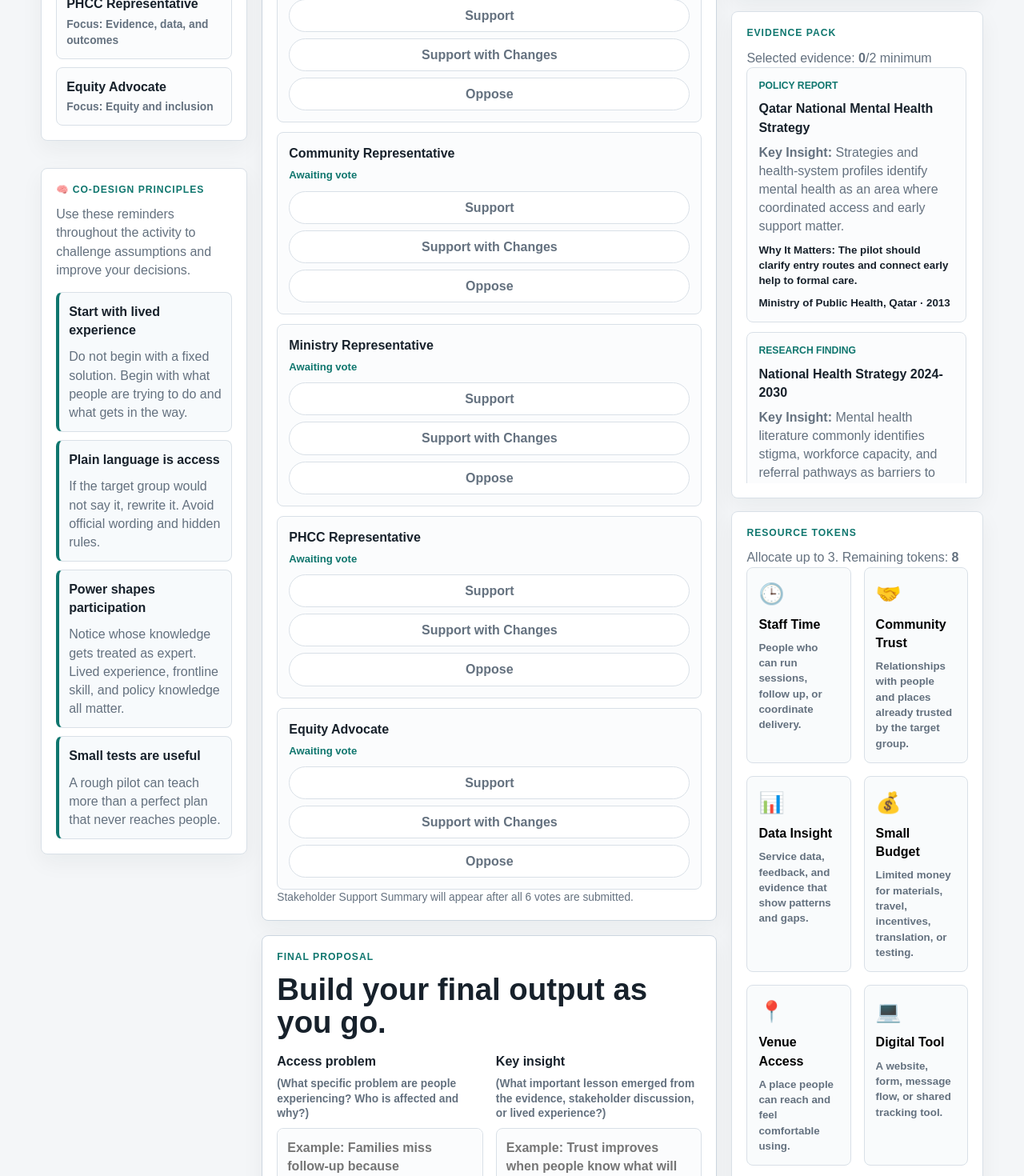
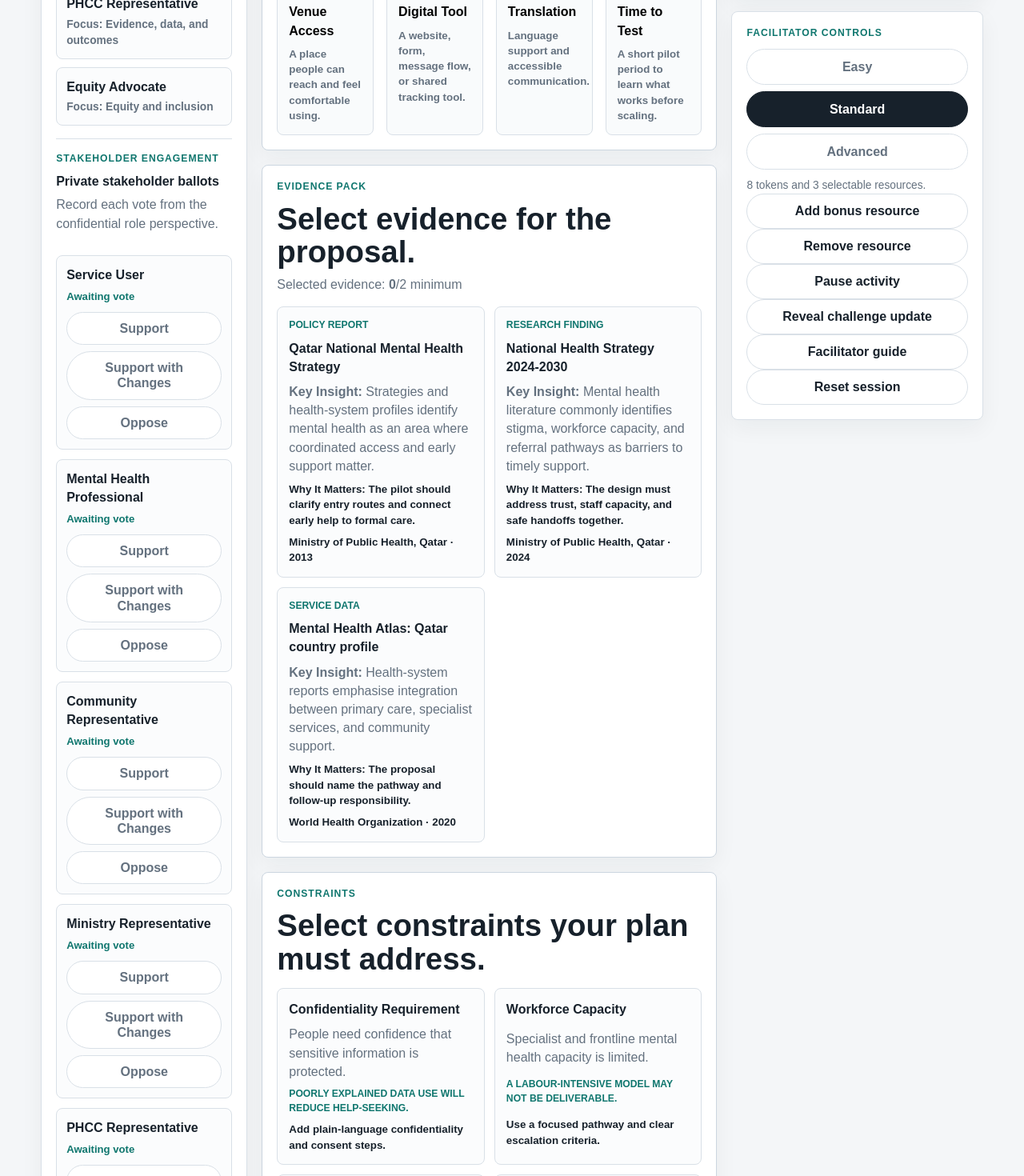
Before and after one commit to mehreenayubian87-code/policyquest, a Next.js app: page /workspace in a window 1280 px wide. Shown: the part 1560-3030 px from the top of the page at 80% size. Built offline with nearby package versions, Linux system fonts and the light colour scheme.

Commit message:
layout changes

```diff
--- a/app/globals.css
+++ b/app/globals.css
@@ -2018,6 +2018,14 @@ textarea:focus {
   margin-top: 14px;
 }
 
+.stakeholderVotingArea {
+  border-top: 1px solid var(--line);
+  display: grid;
+  gap: 12px;
+  margin-top: 16px;
+  padding-top: 16px;
+}
+
 .stakeholderFocusList article {
   background: #fbfcfd;
   border: 1px solid var(--line);
@@ -2031,6 +2039,22 @@ textarea:focus {
   color: var(--muted);
   font-size: 0.86rem;
   font-weight: 700;
+}
+
+.compactVoteGrid {
+  grid-template-columns: 1fr;
+}
+
+.compactVoteGrid .voteCard {
+  padding: 12px;
+}
+
+.compactVoteGrid .voteButtons {
+  grid-template-columns: 1fr;
+}
+
+.compactVoteSummary {
+  grid-template-columns: repeat(2, minmax(0, 1fr));
 }
 
 .guidanceCard {
@@ -2123,6 +2147,15 @@ textarea:focus {
   grid-template-columns: repeat(2, minmax(0, 1fr));
 }
 
+.centerResourceGrid {
+  grid-template-columns: repeat(4, minmax(0, 1fr));
+}
+
+.centerEvidenceGrid,
+.centerConstraintGrid {
+  grid-template-columns: repeat(2, minmax(0, 1fr));
+}
+
 .resourceToken {
   justify-items: start;
   min-height: 132px;
@@ -2208,6 +2241,12 @@ textarea:focus {
   }
 
   .activityGridV2 {
+    grid-template-columns: repeat(2, minmax(0, 1fr));
+  }
+
+  .centerResourceGrid,
+  .centerEvidenceGrid,
+  .centerConstraintGrid {
     grid-template-columns: repeat(2, minmax(0, 1fr));
   }
 }
@@ -2542,6 +2581,13 @@ textarea:focus {
     grid-template-columns: 1fr;
   }
 
+  .centerResourceGrid,
+  .centerEvidenceGrid,
+  .centerConstraintGrid,
+  .activityGridV2 {
+    grid-template-columns: 1fr;
+  }
+
   .siteFooter {
     align-items: flex-start;
     flex-direction: column;
--- a/app/workspace/WorkspaceClient.tsx
+++ b/app/workspace/WorkspaceClient.tsx
@@ -694,6 +694,53 @@ export default function WorkspaceClient({ issueId, contextId }: { issueId: strin
                 </article>
               ))}
             </div>
+            <div className="stakeholderVotingArea">
+              <div className="sectionHead compact">
+                <p className="eyebrow">Stakeholder engagement</p>
+                <h3>Private stakeholder ballots</h3>
+                <p className="ruleText">
+                  Record each vote from the confidential role perspective.
+                </p>
+              </div>
+              <div className="voteGrid compactVoteGrid">
+                {issuePack.stakeholders.map((stakeholder) => (
+                  <div className="voteCard" key={stakeholder.title}>
+                    <strong>{stakeholder.title}</strong>
+                    <span className="privateVoteStatus">
+                      {state.stakeholderVotes[stakeholder.title] ? "Vote submitted" : "Awaiting vote"}
+                    </span>
+                    <div className="voteButtons">
+                      {[
+                        ["support", "Support"],
+                        ["changes", "Support with Changes"],
+                        ["oppose", "Oppose"]
+                      ].map(([value, label]) => (
+                        <button
+                          className={state.stakeholderVotes[stakeholder.title] === value ? "filter active" : "filter"}
+                          key={value}
+                          onClick={() => updateStakeholderVote(stakeholder.title, value as WorkspaceState["stakeholderVotes"][string])}
+                        >
+                          {label}
+                        </button>
+                      ))}
+                    </div>
+                  </div>
+                ))}
+              </div>
+              {castVotes === issuePack.stakeholders.length ? (
+                <div className="voteSummary compactVoteSummary">
+                  <div><strong>{supportCount}</strong><span>Support</span></div>
+                  <div><strong>{changesCount}</strong><span>Changes</span></div>
+                  <div><strong>{opposeCount}</strong><span>Oppose</span></div>
+                  <div><strong>{approvalPercentage}%</strong><span>Approval</span></div>
+                </div>
+              ) : (
+                <p className="mutedText">Summary appears after all {issuePack.stakeholders.length} votes are submitted.</p>
+              )}
+              {castVotes === issuePack.stakeholders.length && approvalPercentage < 70 ? (
+                <p className="warningText">Revise proposal before implementation.</p>
+              ) : null}
+            </div>
           </section>
 
           <section className="railBlock wisdomSection">
@@ -753,50 +800,71 @@ export default function WorkspaceClient({ issueId, contextId }: { issueId: strin
 
           <section className="contentBlock">
             <div className="sectionHead compact">
-              <p className="eyebrow">Stakeholder engagement</p>
-              <h2>Private stakeholder ballots.</h2>
+              <p className="eyebrow">Resource Tokens</p>
+              <h2>Allocate limited resources.</h2>
               <p className="ruleText">
-                Each stakeholder votes from their confidential role perspective. The facilitator records ballots here.
+                Allocate up to {resourceLimit}. Remaining tokens: <strong>{remainingTokens}</strong>
               </p>
             </div>
-            <div className="voteGrid">
-              {issuePack.stakeholders.map((stakeholder) => (
-                <div className="voteCard" key={stakeholder.title}>
-                  <strong>{stakeholder.title}</strong>
-                  <span className="privateVoteStatus">
-                    {state.stakeholderVotes[stakeholder.title] ? "Vote submitted" : "Awaiting vote"}
-                  </span>
-                  <div className="voteButtons">
-                    {[
-                      ["support", "Support"],
-                      ["changes", "Support with Changes"],
-                      ["oppose", "Oppose"]
-                    ].map(([value, label]) => (
+            <div className="tokenGrid resourceTokenGrid centerResourceGrid">
+              {resourceTokens.map((token) => (
                 <button
-                        className={state.stakeholderVotes[stakeholder.title] === value ? "filter active" : "filter"}
-                        key={value}
-                        onClick={() => updateStakeholderVote(stakeholder.title, value as WorkspaceState["stakeholderVotes"][string])}
+                  className={state.selectedTokens.includes(token.id) ? "token active resourceToken" : "token resourceToken"}
+                  disabled={!state.selectedTokens.includes(token.id) && state.selectedTokens.length >= resourceLimit}
+                  key={token.id}
+                  onClick={() => toggleToken(token.id)}
                 >
-                        {label}
+                  <span>{resourceIcons[token.id] ?? "•"}</span>
+                  <strong>{token.name}</strong>
+                  <small>{token.description}</small>
                 </button>
               ))}
             </div>
+          </section>
+
+          <section className="contentBlock">
+            <div className="sectionHead compact">
+              <p className="eyebrow">Evidence Pack</p>
+              <h2>Select evidence for the proposal.</h2>
+              <p className="ruleText">Selected evidence: <strong>{state.selectedEvidence.length}</strong>/2 minimum</p>
             </div>
+            <div className="evidenceGrid centerEvidenceGrid">
+              {evidencePack.map((evidence) => (
+                <button
+                  className={state.selectedEvidence.includes(evidence.id) ? "evidenceCard active evidenceCardV2" : "evidenceCard evidenceCardV2"}
+                  key={evidence.id}
+                  onClick={() => toggleEvidence(evidence.id)}
+                >
+                  <span>{evidence.type}</span>
+                  <strong>{evidence.sourceTitle}</strong>
+                  <p><b>Key Insight:</b> {evidence.finding}</p>
+                  <small><b>Why It Matters:</b> {evidence.implication}</small>
+                  <small>{evidence.sourceOrganisation} · {evidence.sourceYear}</small>
+                  {state.selectedEvidence.includes(evidence.id) ? <em>✓ Selected</em> : null}
+                </button>
               ))}
             </div>
-            {castVotes === issuePack.stakeholders.length ? (
-              <div className="voteSummary">
-                <div><strong>{supportCount}</strong><span>Support</span></div>
-                <div><strong>{changesCount}</strong><span>Support with changes</span></div>
-                <div><strong>{opposeCount}</strong><span>Oppose</span></div>
-                <div><strong>{approvalPercentage}%</strong><span>Approval Rate</span></div>
+          </section>
+
+          <section className="contentBlock">
+            <div className="sectionHead compact">
+              <p className="eyebrow">Constraints</p>
+              <h2>Select constraints your plan must address.</h2>
             </div>
-            ) : (
-              <p className="mutedText">Stakeholder Support Summary will appear after all {issuePack.stakeholders.length} votes are submitted.</p>
-            )}
-            {castVotes === issuePack.stakeholders.length && approvalPercentage < 70 ? (
-              <p className="warningText">Revise proposal before implementation.</p>
-            ) : null}
+            <div className="constraintGrid centerConstraintGrid">
+              {issuePack.constraints.map((constraint) => (
+                <button
+                  className={state.selectedConstraints.includes(constraint.id) ? "constraintCard active" : "constraintCard"}
+                  key={constraint.id}
+                  onClick={() => toggleConstraint(constraint.id)}
+                >
+                  <strong>{constraint.title}</strong>
+                  <p>{constraint.description}</p>
+                  <span>{constraint.impact}</span>
+                  <small>{constraint.response}</small>
+                </button>
+              ))}
+            </div>
           </section>
 
           <section className="contentBlock">
@@ -808,37 +876,37 @@ export default function WorkspaceClient({ issueId, contextId }: { issueId: strin
               <label>
                 Access problem
                 <span className="fieldPrompt">{fieldPrompts.problem}</span>
-                <textarea placeholder={fieldPlaceholders.problem} value={state.outputs.problem} onChange={(event) => updateOutput("problem", event.target.value)} />
+                <textarea value={state.outputs.problem} onChange={(event) => updateOutput("problem", event.target.value)} />
               </label>
               <label>
                 Key insight
                 <span className="fieldPrompt">{fieldPrompts.insight}</span>
-                <textarea placeholder={fieldPlaceholders.insight} value={state.outputs.insight} onChange={(event) => updateOutput("insight", event.target.value)} />
+                <textarea value={state.outputs.insight} onChange={(event) => updateOutput("insight", event.target.value)} />
               </label>
               <label>
                 Service improvement idea
                 <span className="fieldPrompt">{fieldPrompts.idea}</span>
-                <textarea placeholder={fieldPlaceholders.idea} value={state.outputs.idea} onChange={(event) => updateOutput("idea", event.target.value)} />
+                <textarea value={state.outputs.idea} onChange={(event) => updateOutput("idea", event.target.value)} />
               </label>
               <label>
                 Prototype or journey
                 <span className="fieldPrompt">{fieldPrompts.prototype}</span>
-                <textarea placeholder={fieldPlaceholders.prototype} value={state.outputs.prototype} onChange={(event) => updateOutput("prototype", event.target.value)} />
+                <textarea value={state.outputs.prototype} onChange={(event) => updateOutput("prototype", event.target.value)} />
               </label>
               <label>
                 Equity adjustment
                 <span className="fieldPrompt">{fieldPrompts.equity}</span>
-                <textarea placeholder={fieldPlaceholders.equity} value={state.outputs.equity} onChange={(event) => updateOutput("equity", event.target.value)} />
+                <textarea value={state.outputs.equity} onChange={(event) => updateOutput("equity", event.target.value)} />
               </label>
               <label>
                 First test
                 <span className="fieldPrompt">{fieldPrompts.test}</span>
-                <textarea placeholder={fieldPlaceholders.test} value={state.outputs.test} onChange={(event) => updateOutput("test", event.target.value)} />
+                <textarea value={state.outputs.test} onChange={(event) => updateOutput("test", event.target.value)} />
               </label>
               <label className="wide">
                 Success measures
                 <span className="fieldPrompt">{fieldPrompts.measures}</span>
-                <textarea placeholder={fieldPlaceholders.measures} value={state.outputs.measures} onChange={(event) => updateOutput("measures", event.target.value)} />
+                <textarea value={state.outputs.measures} onChange={(event) => updateOutput("measures", event.target.value)} />
               </label>
             </div>
           </section>
@@ -931,66 +999,6 @@ export default function WorkspaceClient({ issueId, contextId }: { issueId: strin
           </section>
 
           <section className="railBlock">
-            <p className="eyebrow">Evidence Pack</p>
-            <p className="ruleText">Selected evidence: <strong>{state.selectedEvidence.length}</strong>/2 minimum</p>
-            <div className="evidenceGrid decisionStack">
-              {evidencePack.map((evidence) => (
-                <button
-                  className={state.selectedEvidence.includes(evidence.id) ? "evidenceCard active evidenceCardV2" : "evidenceCard evidenceCardV2"}
-                  key={evidence.id}
-                  onClick={() => toggleEvidence(evidence.id)}
-                >
-                  <span>{evidence.type}</span>
-                  <strong>{evidence.sourceTitle}</strong>
-                  <p><b>Key Insight:</b> {evidence.finding}</p>
-                  <small><b>Why It Matters:</b> {evidence.implication}</small>
-                  <small>{evidence.sourceOrganisation} · {evidence.sourceYear}</small>
-                  {state.selectedEvidence.includes(evidence.id) ? <em>✓ Selected</em> : null}
-                </button>
-              ))}
-            </div>
-          </section>
-
-          <section className="railBlock">
-            <p className="eyebrow">Resource Tokens</p>
-            <p className="ruleText">
-              Allocate up to {resourceLimit}. Remaining tokens: <strong>{remainingTokens}</strong>
-            </p>
-            <div className="tokenGrid resourceTokenGrid">
-              {resourceTokens.map((token) => (
-                <button
-                  className={state.selectedTokens.includes(token.id) ? "token active resourceToken" : "token resourceToken"}
-                  disabled={!state.selectedTokens.includes(token.id) && state.selectedTokens.length >= resourceLimit}
-                  key={token.id}
-                  onClick={() => toggleToken(token.id)}
-                >
-                  <span>{resourceIcons[token.id] ?? "•"}</span>
-                  <strong>{token.name}</strong>
-                  <small>{token.description}</small>
-                </button>
-              ))}
-            </div>
-          </section>
-
-          <section className="railBlock">
-            <p className="eyebrow">Constraints</p>
-            <div className="constraintGrid decisionStack">
-              {issuePack.constraints.map((constraint) => (
-                <button
-                  className={state.selectedConstraints.includes(constraint.id) ? "constraintCard active" : "constraintCard"}
-                  key={constraint.id}
-                  onClick={() => toggleConstraint(constraint.id)}
-                >
-                  <strong>{constraint.title}</strong>
-                  <p>{constraint.description}</p>
-                  <span>{constraint.impact}</span>
-                  <small>{constraint.response}</small>
-                </button>
-              ))}
-            </div>
-          </section>
-
-          <section className="railBlock facilitatorPanel">
             <p className="eyebrow">Facilitator controls</p>
             <div className="difficultyGrid">
               {Object.entries(difficultySettings).map(([key, setting]) => (
```
Lines whose indentation alone changed are shown as unchanged.
